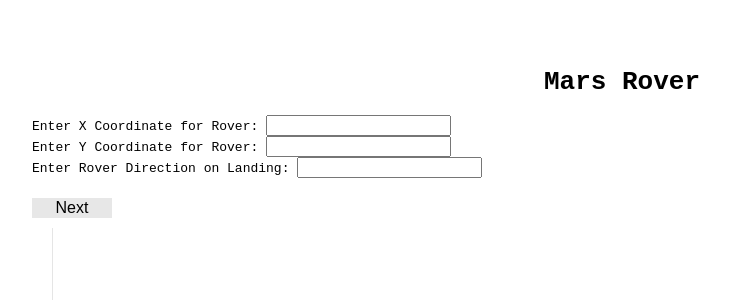
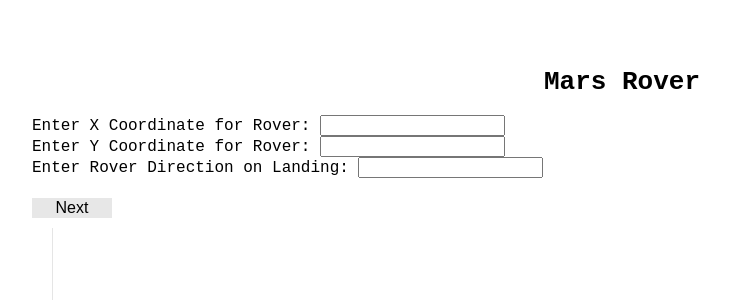
Before and after one commit to MairaGalvao/mars-rover-plateou, a React (Create React App) app: page / in a window 1280 px wide. Both pictures are taken after typing "Sample", "Sample" into the empty fields and a click on the button "Choose". Shown: the top 300 px of the page, without its empty margins (18-748 px from the left). Built offline with nearby package versions, Linux system fonts and the light colour scheme.

Commit message:
small adjustments

```diff
--- a/src/Components/RoboticRover.tsx
+++ b/src/Components/RoboticRover.tsx
@@ -215,13 +215,13 @@ const RoboticRover = ({ onSendData }: RoboticRoverProps) => {
 
   return (
     <div className="user-data">
-      <h1 className="main-title">Mars Rover </h1>
+      <h1 className="main-title">Mars Rover</h1>
       {stepForm === 0 && (
         <form id="x-y-inputs" className="form-user" onSubmit={handleButtonClick}>
-          <label>
+          <label className='label'>
             Enter X Dimension of Plateau: <input type="text" value={sizeXPlateauUser} onChange={handleSizeXInput} required />
-          </label>
-          <label>
+          </label >
+          <label className='label'>
             Enter Y Dimension of Plateau: <input type="text" value={sizeYPlateauUser} onChange={handleSizeYInput} required />
           </label>
           <button className="btn-user" type="submit">
@@ -232,13 +232,13 @@ const RoboticRover = ({ onSendData }: RoboticRoverProps) => {
 
       {stepForm === 1 && (
         <form className="form-user" id="rover-position" onSubmit={handleButtonClick}>
-          <label>
+          <label className='label'>
             Enter X Coordinate for Rover: <input type="text" value={initXCoordinateUser} onChange={handleXInput} required />
           </label>
-          <label>
+          <label className='label'>
             Enter Y Coordinate for Rover: <input type="text" value={initYCoordinateUser} onChange={handleYInput} required />
           </label>
-          <label>
+          <label className='label'>
             Enter Rover Direction on Landing: <input type="text" value={initPositionUser} onChange={handleDirectionInput} required />
           </label>
           <button className="btn-user" type="submit">
@@ -249,7 +249,7 @@ const RoboticRover = ({ onSendData }: RoboticRoverProps) => {
 
       {stepForm === 2 && (
         <form className="form-user" id="instructions-input" onSubmit={handleInstructionsSubmit}>
-          <label>
+          <label className='label'>
             Enter Movement Instructions (LRM string):{' '}
             <input type="text" value={instructionsUser} onChange={handleInstructionsInput} required />
           </label>
--- a/src/Style/RoboticRover.css
+++ b/src/Style/RoboticRover.css
@@ -29,3 +29,7 @@ display: contents;
     margin-top: 20px;
 
 }
+
+.label{
+    font-size: large;
+}
```
